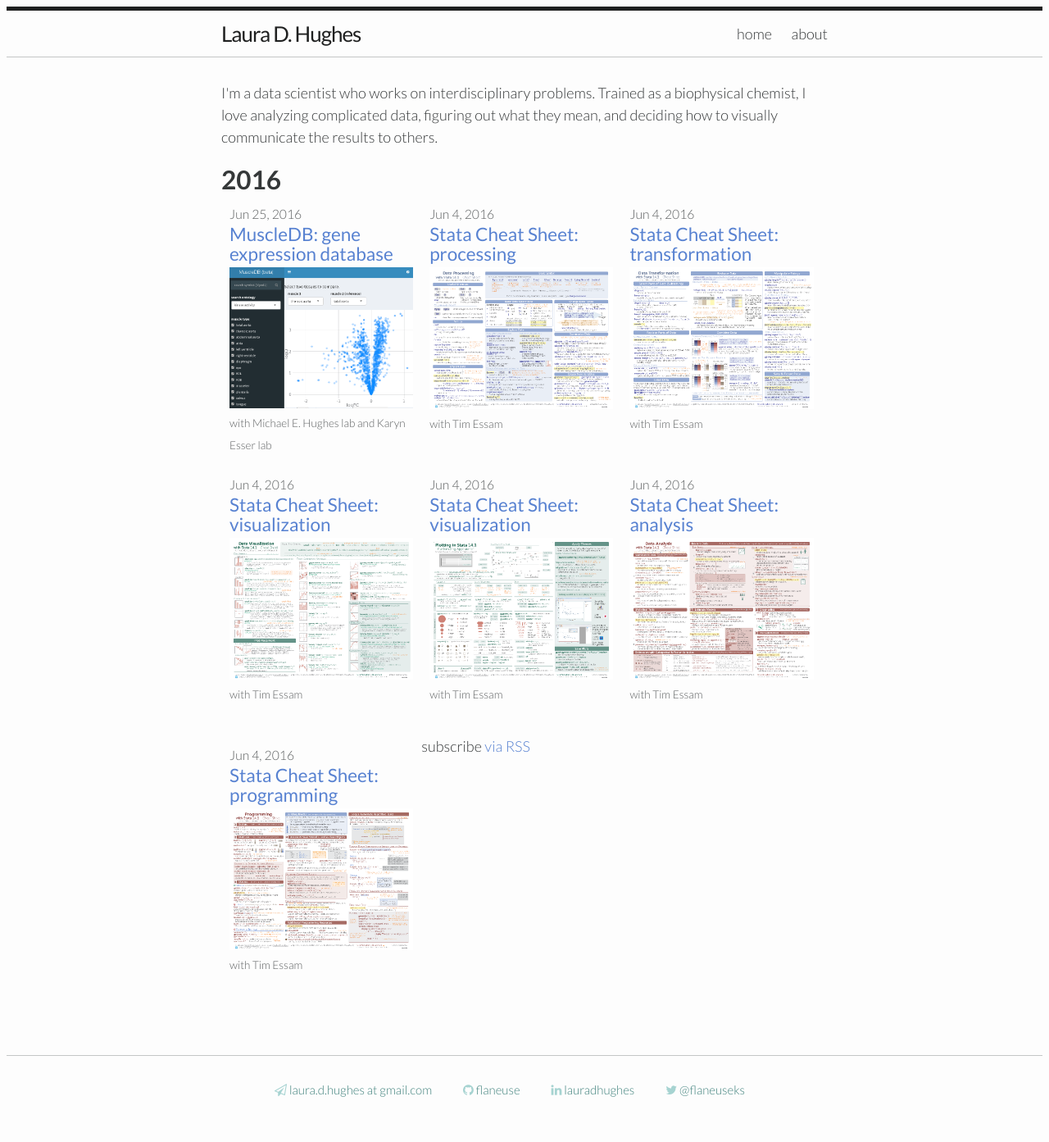
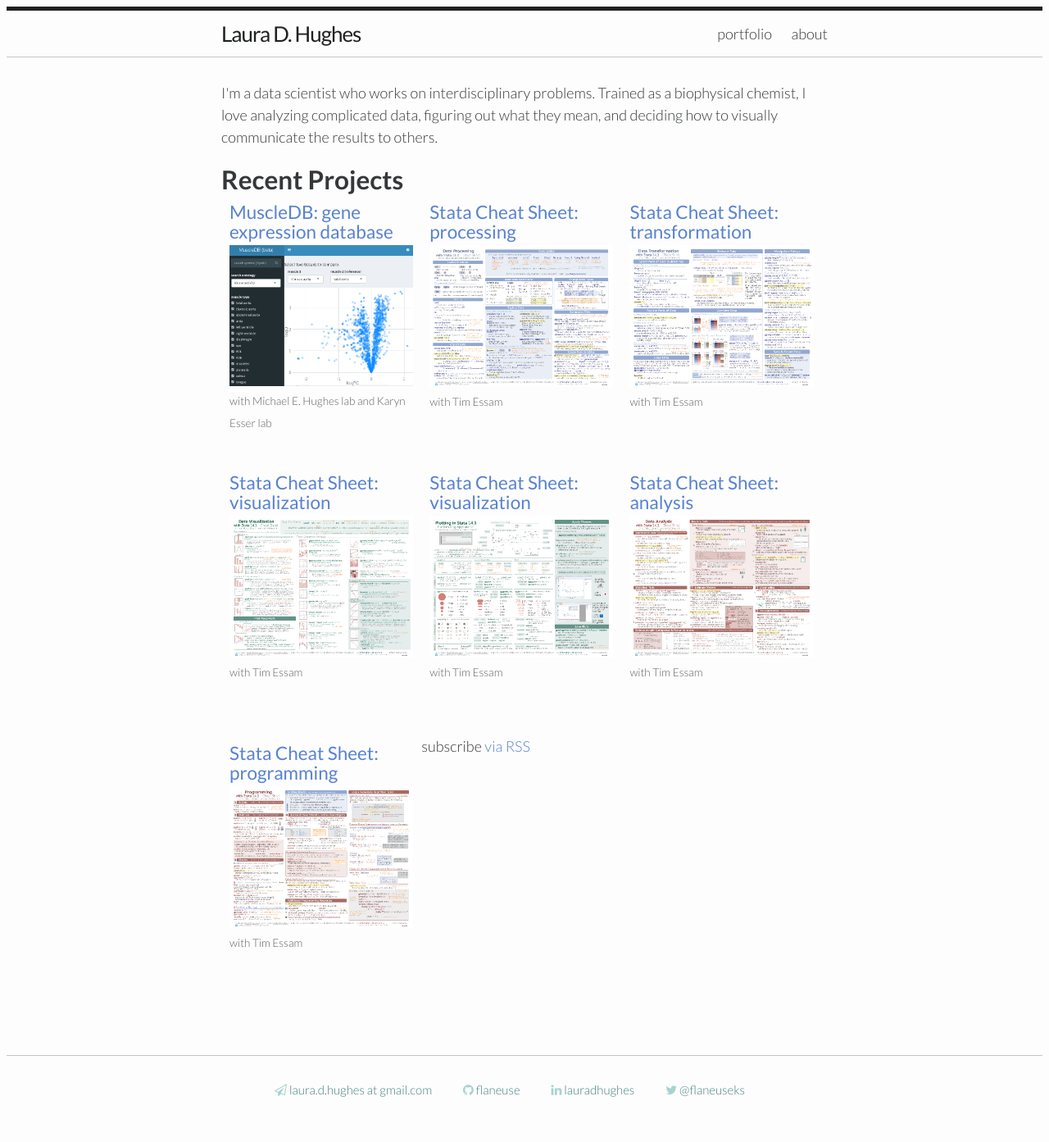
Before and after one commit to flaneuse/flaneuse.github.io, a Jekyll site: the page built from index.html, in a window 1280 px wide. Shown: the whole page at 82% size. Built offline with Jekyll 4.4.1, drawn with Linux system fonts in a browser that asks for light colours.

Commit message:
minor adj

```diff
--- a/_includes/header.html
+++ b/_includes/header.html
@@ -15,7 +15,7 @@
 
       <div class="trigger">
         <!-- home page link -->
-        <a class="page-link" href="{{ site.baseurl }}/index.html">home</a>
+        <a class="page-link" href="{{ site.baseurl }}/index.html">portfolio</a>
 
         <!-- nav bar for each page -->
         {% for page in site.pages %}
--- a/index.html
+++ b/index.html
@@ -10,13 +10,11 @@
   </span>
 
   <!-- Posts -->
-  <h1 class="page-heading">2016</h1>
+  <h1 class="page-heading">Recent Projects</h1>
 
   <ul class="post-list">
     {% for post in site.posts %}
     <li class="gallery">
-      <!-- date -->
-      <span class="post-date">{{ post.date | date: "%b %-d, %Y" }}</span>
 
       <!-- title/link -->
       <h2>
```
